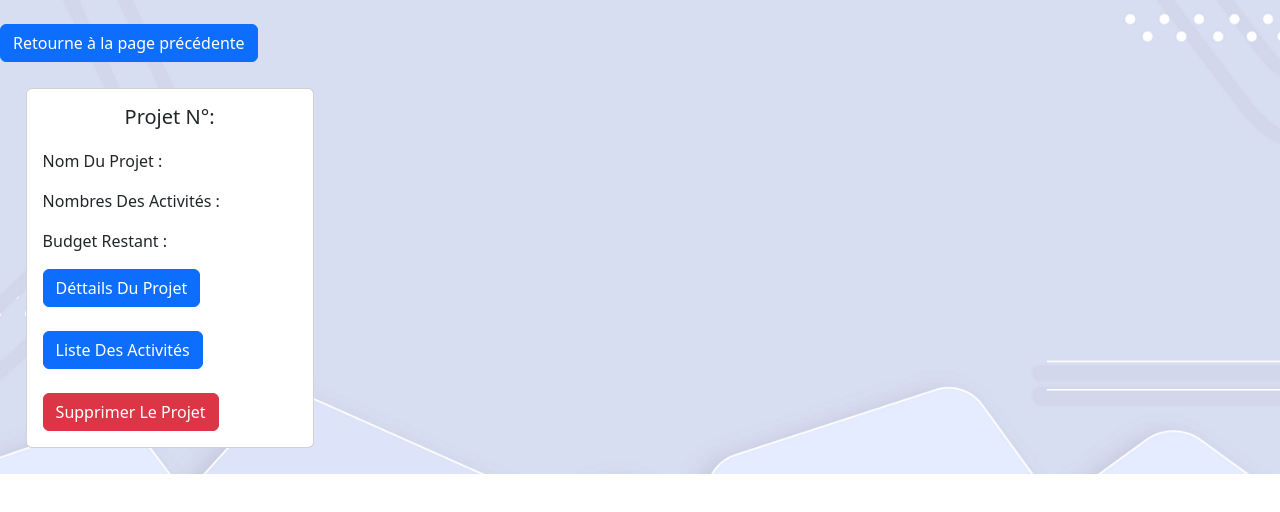
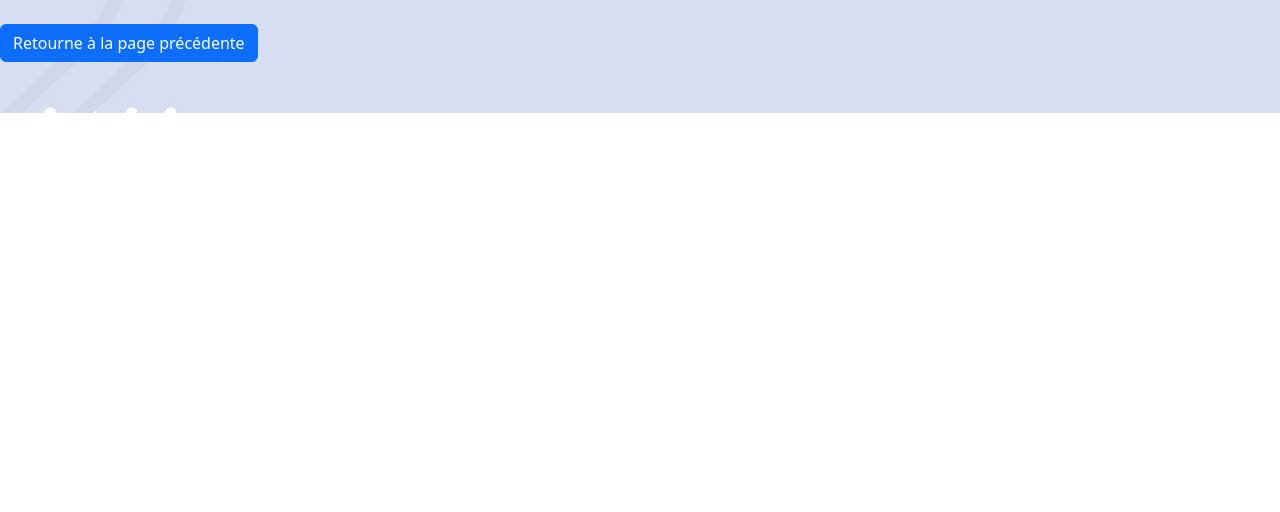
Before and after one commit to ahmedfourati11/Project-Management-WEB-Application, an Angular app: page /all_projects in a window 1280 px wide. Shown: the top 512 px of the page. Built offline with nearby package versions, Linux system fonts and the light colour scheme.

Commit message:
Seventh commit

```diff
--- a/src/app/allproj/allproj.component.html
+++ b/src/app/allproj/allproj.component.html
@@ -1,20 +1,21 @@
 <br>
 <a routerLink=""><button type="submit" class="btn btn-primary">Retourne à la page précédente</button></a>
 <br>
+
 <div class="body">
-  <div class="card" style="width: 18rem;">
+  <div *ngFor="let projet of projets,index as i" class="card" style="width: 18rem;">
     <div class="card-body">
       <div style="display: flex; justify-content: center; margin-bottom: 5%;">
-          <h5 class="card-title">Projet N°:</h5>
+          <h5 class="card-title">Projet N°: {{ projet.id }}</h5>
       </div>
-      <p class="card-text">Nom Du Projet :</p>
-      <p class="card-text">Nombres Des Activités :</p>
-      <p class="card-text">Budget Restant :</p>
-      <a routerLink="details_du_projet" target="_blank"><button class="btn btn-primary">Déttails Du Projet</button></a>
+      <p class="card-text">Nom Du Projet : {{ projet.nom_du_Projet }}</p>
+      <p class="card-text">Nombres Des Activités : {{ projet.nombre_dactivite }}</p>
+      <p class="card-text">Budget Restant : {{ projet.budget_projet }}</p>
+      <a [routerLink]="['details_du_projet', projet.id]" target="_blank"><button class="btn btn-primary">Détails Du Projet</button></a>
       <br><br>
-      <a routerLink="/liste_des_activite" target="_blank"><button class="btn btn-primary">Liste Des Activités</button></a>
+      <a [routerLink]="['liste_des_activite', projet.id]" target="_blank"><button class="btn btn-primary">Liste Des Activités</button></a>
       <br> <br>
-      <button class="btn btn-danger float-start" data-bs-toggle="modal" data-bs-target="#exampleModal">Supprimer Le Projet</button>
+      <button class="btn btn-danger" data-bs-toggle="modal" data-bs-target="#exampleModal" (click)="modal(projet.id)">Supprimer le Projet</button>
 
       <div class="modal fade" id="exampleModal" tabindex="-1" aria-labelledby="exampleModalLabel" aria-hidden="true">
         <div class="modal-dialog">
@@ -27,13 +28,11 @@
                     <p>Voulez-vous vraiment supprimer ce projet ?</p>
                 </div>
                 <div class="modal-footer">
-              <button type="button" class="btn btn-danger">Supprimer</button>
+                    <button class="btn btn-danger" (click)="supprimerProjet()">Supprimer le Projet</button>
                 </div>
             </div>
         </div>
     </div>
-
     </div>
   </div>
-
 </div>
--- a/src/app/allproj/allproj.component.ts
+++ b/src/app/allproj/allproj.component.ts
@@ -1,6 +1,7 @@
 import { CommonModule } from '@angular/common';
-import { Component } from '@angular/core';
+import { Component,OnInit } from '@angular/core';
 import { RouterLink, RouterModule } from '@angular/router';
+import { ProjetsService } from '../projets.service';
 
 @Component({
   selector: 'app-allproj',
@@ -9,10 +10,27 @@ import { RouterLink, RouterModule } from '@angular/router';
   templateUrl: './allproj.component.html',
   styleUrl: './allproj.component.css'
 })
-export class AllprojComponent {
+export class AllprojComponent implements OnInit {
+  projets: any[] = [];
+  projetASupprimer: any = null;
 
-  verif :boolean=false;
-  modal():void{
-    this.verif=true;
+  constructor(private projetsService: ProjetsService) { }
+
+  ngOnInit(): void {
+    this.projets = this.projetsService.getProjets();
+  }
+
+  modal(projetId: number): void {
+    this.projetASupprimer = projetId;
+  }
+
+  supprimerProjet(): void {
+    if (this.projetASupprimer !== null) {
+      this.projetsService.supprimerProjet(this.projetASupprimer);
+      // Filtrer les projets pour supprimer le projet avec l'ID correspondant
+      this.projets = this.projets.filter(projet => projet.id !== this.projetASupprimer);
+      console.log('Liste des projets après suppression :', this.projets);
+      this.projetASupprimer = null;
+    }
   }
 }
--- a/src/app/nvproj/nvproj.component.html
+++ b/src/app/nvproj/nvproj.component.html
@@ -8,9 +8,19 @@
 <div class="form-container">
   <form (ngSubmit)="onSubmit(f)" #f="ngForm">
 
-    <div class="mb-3">
-      <label class="form-label">Nom Du Projet</label>
-      <input type="text" class="form-control" name="nom_du_Projet" ngModel placeholder="Nom du projet" required>
+    <div class="row">
+      <div class="col-md-6">
+        <div class="mb-3">
+          <label class="form-label">Nom Du Projet</label>
+          <input type="text" class="form-control" name="nom_du_Projet" ngModel placeholder="Nom Du Projet" required>
+        </div>
+      </div>
+      <div class="col-md-6">
+        <div class="mb-3">
+          <label class="form-label">N° Du Projet</label>
+          <input type="number" class="form-control" name="numero_du_projet" ngModel placeholder="Numéro Du Projet" required>
+        </div>
+      </div>
     </div>
 
     <div class="row">
--- a/src/app/nvproj/nvproj.component.ts
+++ b/src/app/nvproj/nvproj.component.ts
@@ -1,6 +1,6 @@
 import { Component, OnInit } from '@angular/core';
 // import { Projet, Activite } from '../model';
-// import { ProjetService } from '../projet.service';
+import { ProjetsService } from '../projets.service';
 import { FormControl, FormsModule } from '@angular/forms';
 import { CommonModule } from '@angular/common';
 import { RouterModule } from '@angular/router';
@@ -20,6 +20,8 @@ export class NvprojComponent implements OnInit {
   projects: any = {};
   activities: any[] = [];
 
+  constructor(private projetsService: ProjetsService) { }
+
   ngOnInit(): void {
     this.updateListe();
   }
@@ -32,14 +34,14 @@ export class NvprojComponent implements OnInit {
   }
 
   onSubmit(form: NgForm) {
+    const formData = form.value;
+
     // Réinitialiser les objets
     this.projects = {};
     this.activities = [];
 
-    // Récupérer les valeurs des champs du formulaire
-    const formData = form.value;
-
     // Extraire les champs du projet
+    this.projects.numero_du_projet=formData.numero_du_projet;
     this.projects.nom_du_Projet = formData.nom_du_Projet;
     this.projects.date_depart_projet = formData.date_depart_projet;
     this.projects.date_fin_projet = formData.date_fin_projet;
@@ -63,8 +65,15 @@ export class NvprojComponent implements OnInit {
       this.activities.push(activity);
     }
 
+    // Stocker les données dans le service ProjetsService
+    this.projetsService.addProjet(this.projects);
+
     // Afficher les objets dans la console ou faire autre chose avec eux
     console.log('Projet:', this.projects);
     console.log('Activités:', this.activities);
-  }
+
+    // Réinitialiser le formulaire
+    form.resetForm();
 }
+
+}
--- /dev/null
+++ b/src/app/projets.service.ts
@@ -0,0 +1,27 @@
+import { Injectable } from '@angular/core';
+
+@Injectable({
+  providedIn: 'root'
+})
+export class ProjetsService {
+  private readonly STORAGE_KEY = 'projets';
+
+  constructor() { }
+
+  getProjets(): any[] {
+    const projetsData = localStorage.getItem(this.STORAGE_KEY);
+    return projetsData ? JSON.parse(projetsData) : [];
+  }
+
+  addProjet(projet: any): void {
+    let projets = this.getProjets();
+    projets.push(projet);
+    localStorage.setItem(this.STORAGE_KEY, JSON.stringify(projets));
+  }
+
+  supprimerProjet(projetId: number): void {
+    let projets = this.getProjets();
+    projets = projets.filter(projet => projet.id !== projetId); // Filtrer par l'id du projet
+    localStorage.setItem(this.STORAGE_KEY, JSON.stringify(projets));
+  }
+}
```
Also changed, not shown: src/app/projet.service.ts (deleted, +0 -20 lines), 1 other file (tests, documents, lock files or other folders). Lines whose indentation alone changed are shown as unchanged.
